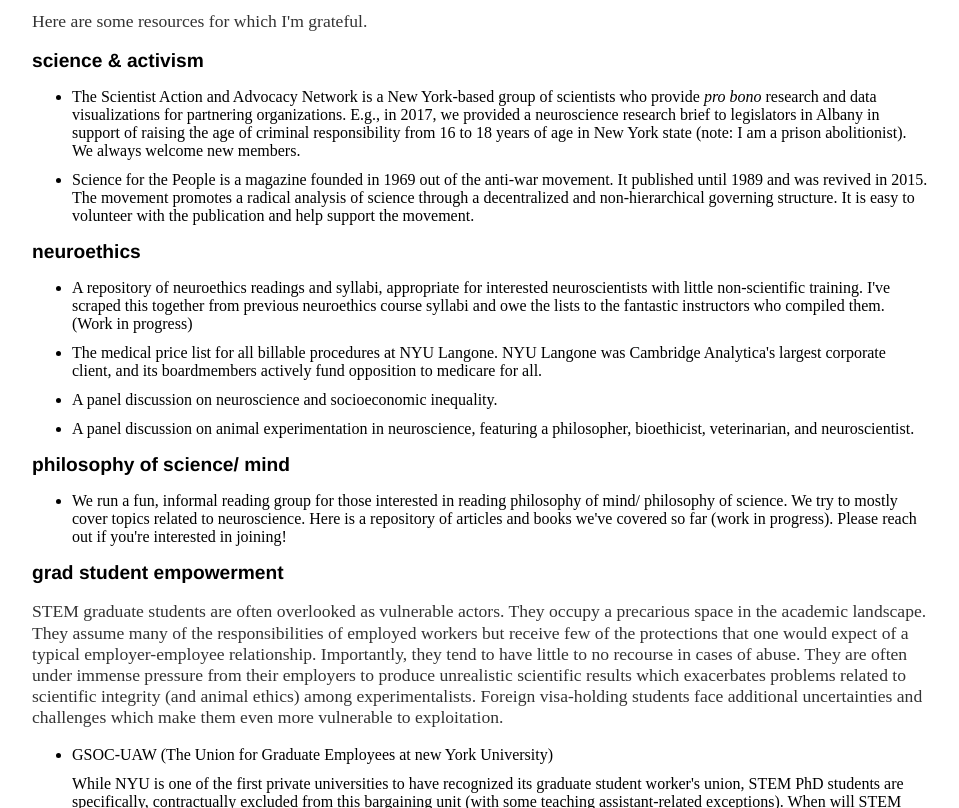
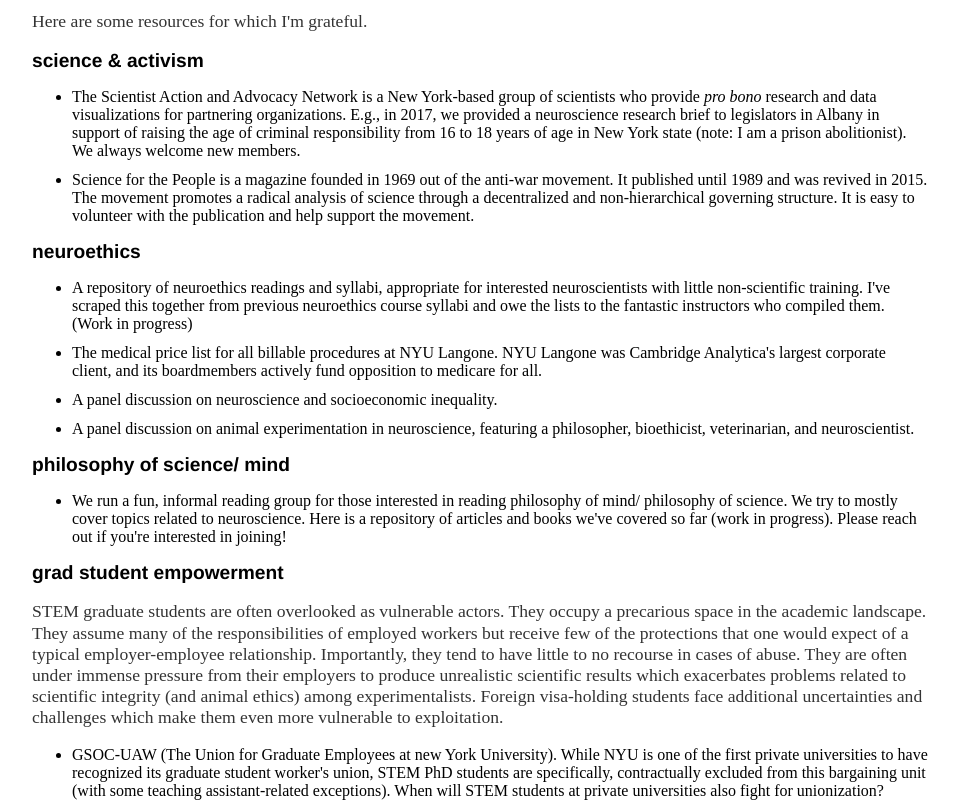
Before and after one commit to jennlauralee/4eyes.github.io, a plain HTML site: page resources/index.html in a window 1280 px wide. Shown: the part 136-944 px from the top of the page, without its empty margins (160-1119 px from the left). Drawn offline with Linux system fonts and the light colour scheme.

Commit message:
Update index.html

```diff
--- a/resources/index.html
+++ b/resources/index.html
@@ -29,7 +29,7 @@
 				<h2>grad student empowerment</h2>
 				<p>STEM graduate students are often overlooked as vulnerable actors. They occupy a precarious space in the academic landscape. They assume many of the responsibilities of employed workers but receive few of the protections that one would expect of a typical employer-employee relationship. Importantly, they tend to have little to no recourse in cases of abuse. They are often under immense pressure from their employers to produce unrealistic scientific results which exacerbates problems related to scientific integrity (and animal ethics) among experimentalists.  Foreign visa-holding students face additional uncertainties and challenges which make them even more vulnerable to exploitation.
 				<ul>
-					<li>GSOC-UAW (The Union for Graduate Employees at new York University)</li> While NYU is one of the first private universities to have recognized its graduate student worker's union, STEM PhD students are specifically, contractually excluded from this bargaining unit (with some teaching assistant-related exceptions). When will STEM students at private universities also fight for unionization?
+					<li>GSOC-UAW (The Union for Graduate Employees at new York University). While NYU is one of the first private universities to have recognized its graduate student worker's union, STEM PhD students are specifically, contractually excluded from this bargaining unit (with some teaching assistant-related exceptions). When will STEM students at private universities also fight for unionization? </li>
 					<li>My graduate advisor, Wei Ji Ma, has written "lab life" and "lab culture" pages, which are, I think, a good resource for academics at all stages. The lab has done much to promote a healthy, positive, and collaborative environment in the neuroscience department at NYU.</li>
 					<li><a href="https://www.cns.nyu.edu/events/growingupinscience/">Growing Up in Science</a>: A speaker series in which STEM faculty members "share their life story, with a focus on struggles, failures, doubts, detours, and weaknesses." Started by my graduate advisor, Wei Ji Ma, it is now a worldwide network. An excellent antidote to imposter syndrome.</li>
 				</ul>
```
